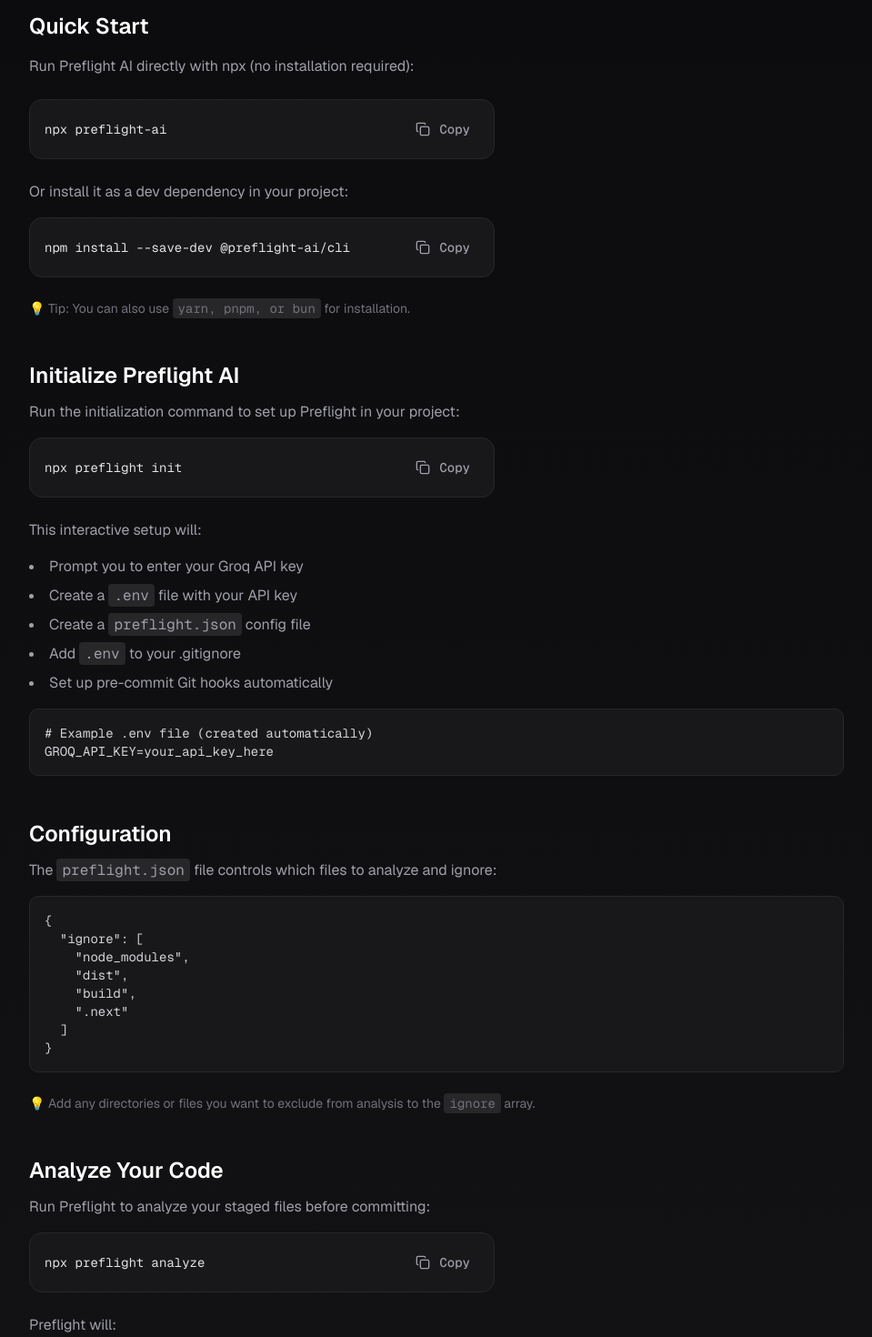
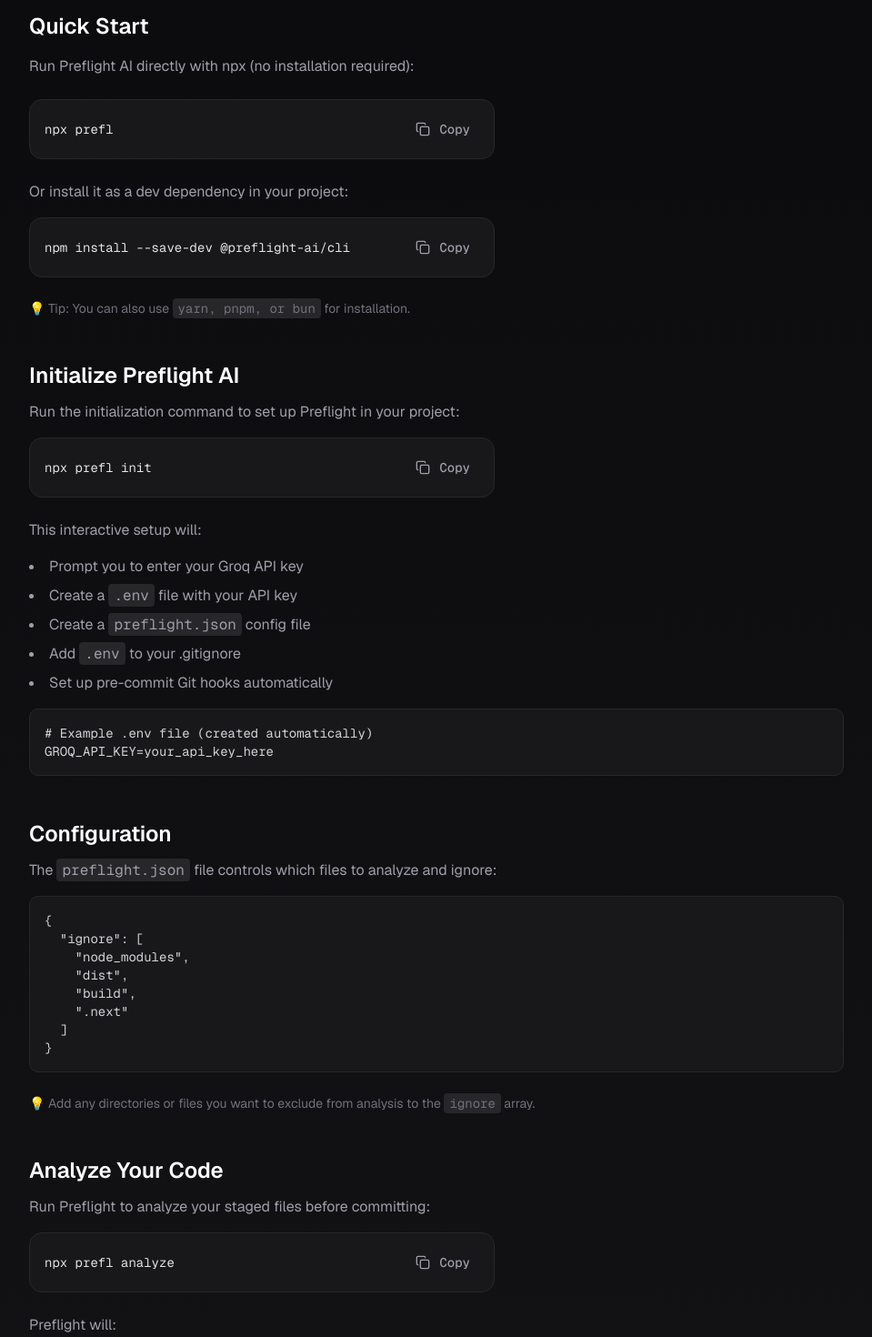
Before and after one commit to preflight-ai/site, a Next.js app: page /docs in a window 1280 px wide. Shown: the part 760-2230 px from the top of the page at 91% size, without its empty margins (160-1119 px from the left). Built offline with nearby package versions, Linux system fonts and the light colour scheme.

Commit message:
refactor: command update2

```diff
--- a/app/docs/page.tsx
+++ b/app/docs/page.tsx
@@ -94,7 +94,7 @@
             Run Preflight AI directly with npx (no installation required):
           </p>
           <div className="max-w-lg mb-6">
-            <CommandBlock command="npx preflight-ai" />
+            <CommandBlock command="npx prefl" />
           </div>
 
           <p className="text-zinc-400 mb-4">
@@ -123,7 +123,7 @@
           </p>
 
           <div className="max-w-lg mb-6">
-            <CommandBlock command="npx preflight init" />
+            <CommandBlock command="npx prefl init" />
           </div>
 
           <p className="text-zinc-400 mb-4">This interactive setup will:</p>
@@ -197,7 +197,7 @@
           </p>
 
           <div className="max-w-lg mb-6">
-            <CommandBlock command="npx preflight analyze" />
+            <CommandBlock command="npx prefl analyze" />
           </div>
 
           <p className="text-zinc-400 mb-4">Preflight will:</p>
--- a/app/page.tsx
+++ b/app/page.tsx
@@ -55,7 +55,7 @@
           transition={{ duration: 0.8, delay: 0.2 }}
           className="w-full max-w-md"
         >
-          <CommandBlock command="npx preflight-ai" />
+          <CommandBlock command="npx prefl" />
         </motion.div>
 
         <motion.p
@@ -285,7 +285,7 @@
             transition={{ delay: 0.2 }}
             className="max-w-md mx-auto mb-8"
           >
-            <CommandBlock command="npx preflight init" />
+            <CommandBlock command="npx prefl init" />
           </motion.div>
 
           <motion.div
--- a/components/Demo.tsx
+++ b/components/Demo.tsx
@@ -25,7 +25,7 @@
             animate={{ opacity: 1 }}
             transition={{ delay: 0.2 }}
           >
-            <span className="text-indigo-400">$</span> npx preflight analyze
+            <span className="text-indigo-400">$</span> npx prefl analyze
           </motion.p>
 
           <motion.p
--- a/components/FlowDiagram.tsx
+++ b/components/FlowDiagram.tsx
@@ -1,6 +1,12 @@
 "use client";
 
-import { ArrowRight, GitCommit, Sparkles, Shield, CheckCircle } from "lucide-react";
+import {
+  ArrowRight,
+  GitCommit,
+  Sparkles,
+  Shield,
+  CheckCircle,
+} from "lucide-react";
 import { motion } from "framer-motion";
 
 export const FlowDiagram = () => {
@@ -13,7 +19,7 @@
     {
       icon: <Sparkles size={24} />,
       title: "Run Preflight",
-      desc: "npx preflight analyze",
+      desc: "npx prefl analyze",
     },
     {
       icon: <Shield size={24} />,
```
